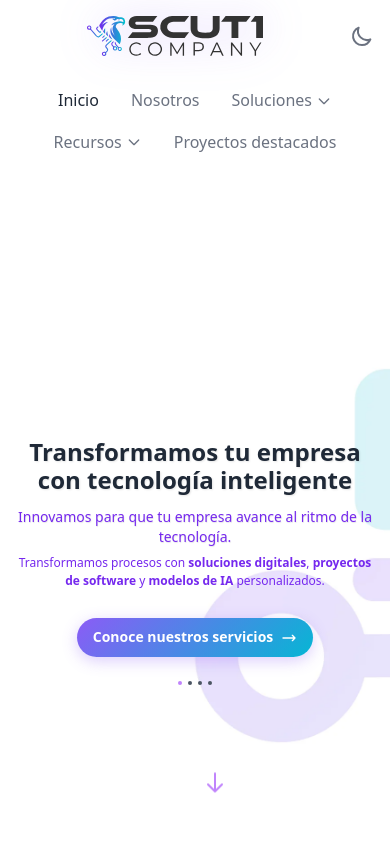
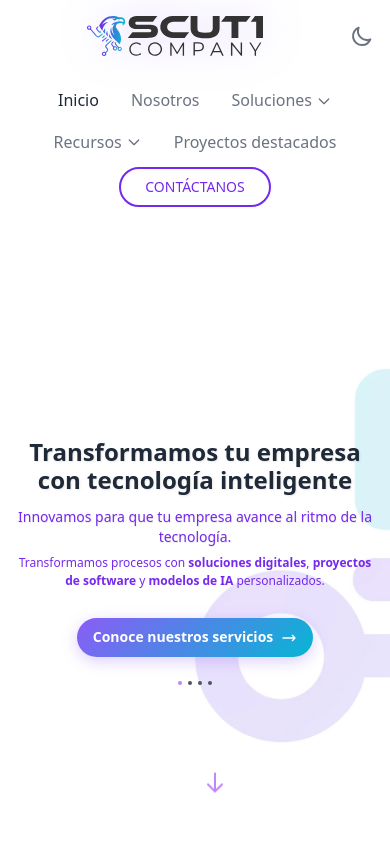
Before and after one commit to jonathanEDR/web-scuticompany, a React (Vite) app: page / in a window 390 px wide. Shown: the top 844 px of the page. Built offline with nearby package versions, Linux system fonts and the light colour scheme; no server answers.

Commit message:
IMPLEMNTACION  responsive celular final

```diff
--- a/src/components/public/PublicHeader.tsx
+++ b/src/components/public/PublicHeader.tsx
@@ -61,9 +61,9 @@ const PublicHeaderOptimized = () => {
       }}
     >
       <div className="max-w-7xl mx-auto px-2 sm:px-4 lg:px-6 w-full">
-        <div className="flex flex-col sm:flex-row sm:justify-between sm:items-center h-auto sm:h-20 w-full">
-          {/* Fila 1 Mobile: Logo centrado + Toggle tema derecha | Desktop: Logo izquierda */}
-          <div className="flex justify-between items-center sm:justify-start py-4 sm:py-0 w-full">
+        <div className="flex flex-col sm:flex-row sm:justify-between sm:items-center h-auto sm:h-20">
+          {/* Desktop: Logo izquierda | Mobile: Logo centrado + Toggle tema derecha */}
+          <div className="flex justify-between items-center sm:justify-start py-4 sm:py-0 w-full sm:w-auto sm:flex-shrink-0">
             {/* Logo - Centrado en móvil, izquierda en desktop */}
             <div className="flex-1 flex justify-center sm:justify-start sm:flex-initial">
               <Link
@@ -95,8 +95,8 @@ const PublicHeaderOptimized = () => {
             </div>
           </div>
 
-          {/* Navegación - Solo en móvil como fila separada, en desktop como parte de la fila principal */}
-          <nav className="flex flex-wrap justify-center items-center gap-x-4 gap-y-2 py-3 sm:py-0 sm:space-x-6 sm:flex-1 sm:justify-center w-full" role="navigation" aria-label="Navegación principal">
+          {/* Navegación - Mobile: fila separada | Desktop: centrada entre logo y acciones */}
+          <nav className="flex flex-wrap justify-center items-center gap-x-4 gap-y-2 py-3 sm:py-0 sm:space-x-6 lg:space-x-8 sm:flex-1 sm:justify-center w-full sm:w-auto" role="navigation" aria-label="Navegación principal">
             <Link
               to="/"
               className="theme-text-primary font-medium theme-transition px-2 py-1 rounded focus:outline-none focus:ring-2 focus:ring-purple-400 focus:ring-opacity-75 hover:bg-white/5"
@@ -148,10 +148,34 @@ const PublicHeaderOptimized = () => {
             >
               Proyectos destacados
             </Link>
+
+            <Link
+              to="/contacto"
+              className="px-6 py-2 rounded-full transition-all duration-300 font-medium text-sm border-2"
+              style={{
+                borderColor: theme === 'light' ? '#7528ee' : '#7528ee',
+                color: theme === 'light' ? '#7528ee' : '#7528ee',
+                backgroundColor: 'transparent'
+              }}
+              onMouseEnter={(e) => {
+                const element = e.target as HTMLElement;
+                element.style.backgroundColor = theme === 'light' ? '#7528ee' : '#7528ee';
+                element.style.color = '#FFFFFF';
+              }}
+              onMouseLeave={(e) => {
+                const element = e.target as HTMLElement;
+                element.style.backgroundColor = 'transparent';
+                element.style.color = theme === 'light' ? '#7528ee' : '#7528ee';
+              }}
+            >
+              CONTÁCTANOS
+            </Link>
           </nav>
 
+
+
           {/* Actions Desktop - Toggle de tema + CONTÁCTANOS + Avatar */}
-          <div className="hidden sm:flex items-center space-x-3 flex-shrink-0">
+          <div className="hidden sm:flex items-center space-x-4 flex-shrink-0">
             {/* Theme Toggle - Solo visible en desktop */}
             <button
               onClick={toggleTheme}
--- a/src/index.css
+++ b/src/index.css
@@ -225,6 +225,16 @@ html {
   overflow-x: hidden;
 }
 
+/* Header optimizations for desktop/mobile */
+@media (min-width: 640px) {
+  .header-desktop-layout {
+    display: flex !important;
+    flex-direction: row !important;
+    justify-content: space-between !important;
+    align-items: center !important;
+  }
+}
+
 /* Gradiente animado */
 @keyframes gradient {
   0%, 100% {
```
